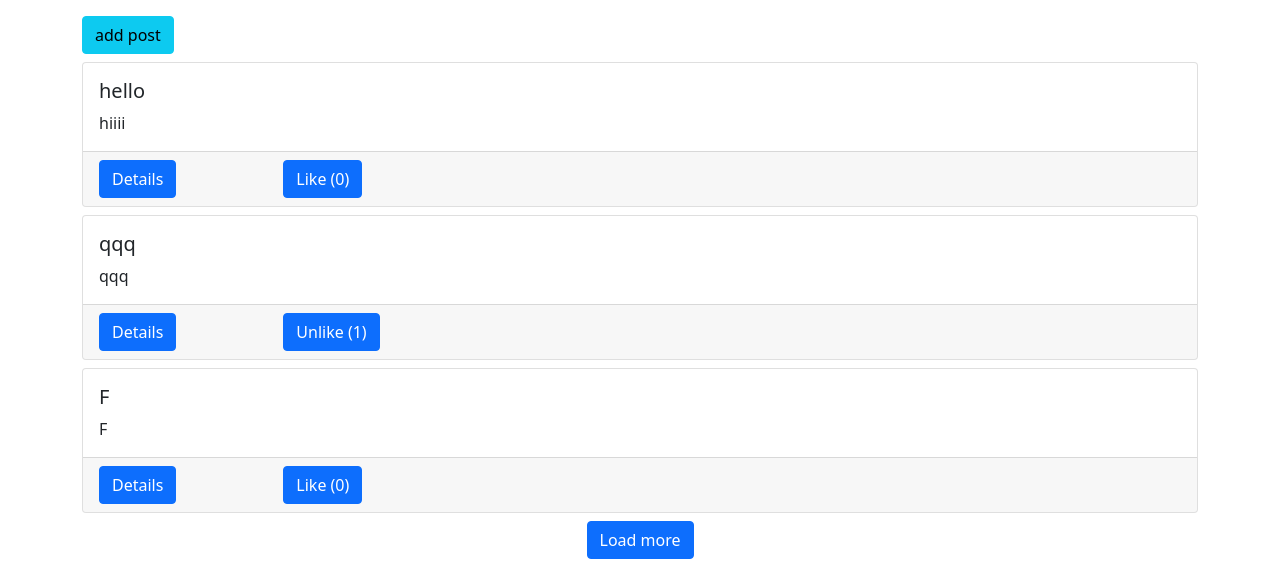
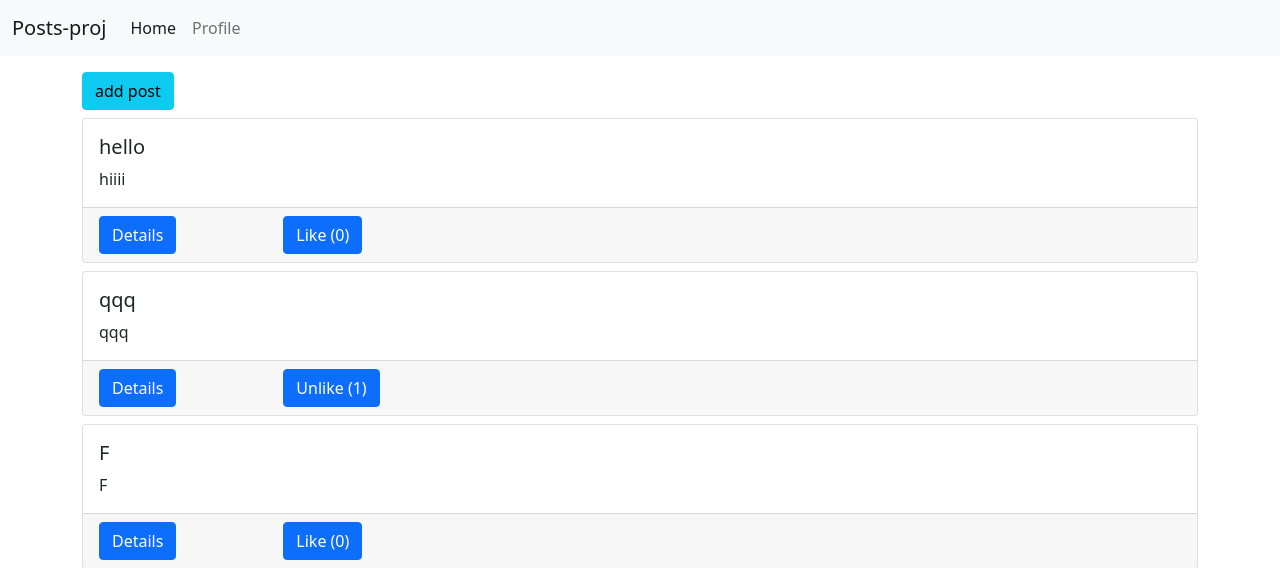
Before and after one commit to HasanDukanwala/DjangoFullStack, a Django app: page / in a window 1280 px wide. Shown: the top 568 px of the page. Run offline with Django 5.2, Linux system fonts and the light colour scheme; a user stored in the database is signed in; data comes from the database, SQL or seed files in the repository; both versions use the stored data as it was after the commit; some libraries are stand-ins or nearby versions.

Commit message:
Found an issue regarding loading post details and solved it.

```diff
--- a/posts/static/posts/detail.js
+++ b/posts/static/posts/detail.js
@@ -29,6 +29,7 @@ $.ajax({
     success: function(response){
         console.log(response)
         const data = response.data
+        console.log('Response data:', response.data);
 
         if(data.logged_in !== data.author){
             console.log('different')
--- a/posts/views.py
+++ b/posts/views.py
@@ -48,34 +48,36 @@ def post_detail(request, pk):
 @login_required
 def load_post_data_view(request, num_posts):
     #if request.method == 'POST':
-        visible = 3
-        upper = num_posts
-        lower = upper - visible
-        size = Post.objects.all().count()
+    visible = 3
+    upper = num_posts
+    lower = upper - visible
+    size = Post.objects.all().count()
 
-        qs = Post.objects.all()
-        data = []
-        for obj in qs:
-            item = {
-                'id': obj.id,
-                'title': obj.title,
-                'body': obj.body,
-                'liked': True if request.user in obj.liked.all() else False,
-                'count': obj.like_count,
-                'author': obj.author.user.username
+    qs = Post.objects.all()
+    data = []
+    for obj in qs:
+        item = {
+            'id': obj.id,
+            'title': obj.title,
+            'body': obj.body,
+            'liked': True if request.user in obj.liked.all() else False,
+            'count': obj.like_count,
+            'author': obj.author.user.username
             }
-            data.append(item)
-        return JsonResponse({'data':data[lower:upper], 'size':size})
+        data.append(item)
+    return JsonResponse({'data':data[lower:upper], 'size':size})
+   # return redirect('posts:main-board')
 
 @login_required
 def post_detail_data_view(request, pk):
-    if request.method == 'POST':
+    if request.method == 'GET':
         obj = Post.objects.get(pk=pk)
         data = {
             'id': obj.id,
             'title': obj.title,
             'body': obj.body,
             'author': obj.author.user.username,
+            'avatar':obj.author.avatar.url,
             'logged_in':request.user.username,
         }
         return JsonResponse({'data':data})
--- a/posts_proj/settings.py
+++ b/posts_proj/settings.py
@@ -25,7 +25,9 @@ SECRET_KEY = 'django-insecure-b*_37chblore)o0$--s_uvh8wz0jw^@9&c9e8hq8v0m(g&h&w5
 # SECURITY WARNING: don't run with debug turned on in production!
 DEBUG = True
 
-ALLOWED_HOSTS = []
+ALLOWED_HOSTS = [
+    '10.0.0.104',
+]
 
 
 # Application definition
--- a/templates/navbar.html
+++ b/templates/navbar.html
@@ -1,21 +1,21 @@
-<!-- {% url 'posts:main-board' as path_to_home %}
+{% url 'posts:main-board' as path_to_home %}
 {% url 'profiles:my-profile' as path_to_my_profile %}
 
 <nav class="navbar navbar-expand-lg navbar-light bg-light" >
-    <div calss="container-fluid">
+    <div class="container-fluid">
         <a class="navbar-brand" href="{{path_to_home}}">Posts-proj</a>
-        <button class="navbar-toggler" type="button" data-bd-toggle="collapse">
-            <span clas="navbar-toggler-icon"></span>
+        <button class="navbar-toggler" type="button" data-bs-toggle="collapse">
+            <span class="navbar-toggler-icon"></span>
         </button>
         <div class="collapse navbar-collapse" id="navbarNav">
             <ul class="navbar-nav">
                 <li class="nav-item">
-                    <a class="nav-link {% if request.path == path_to_home %}active{% endif %}"></a>
+                    <a class="nav-link {% if request.path == path_to_home %} active {% endif %}" href="{{ path_to_home }}">Home</a>
                 </li>
-                <li calss="nav-item">
-                    <a class="nav-link {% if request.path == path_to_my_profile %}active{% endif %}"></a>
+                <li class="nav-item">
+                    <a class="nav-link {% if request.path == path_to_my_profile %} active {% endif %}" href="{{ path_to_my_profile }}">Profile</a>
                 </li>
             </ul>
         </div>
     </div>
-</nav> -->
+</nav>
```
Also changed, not shown: db.sqlite3.
